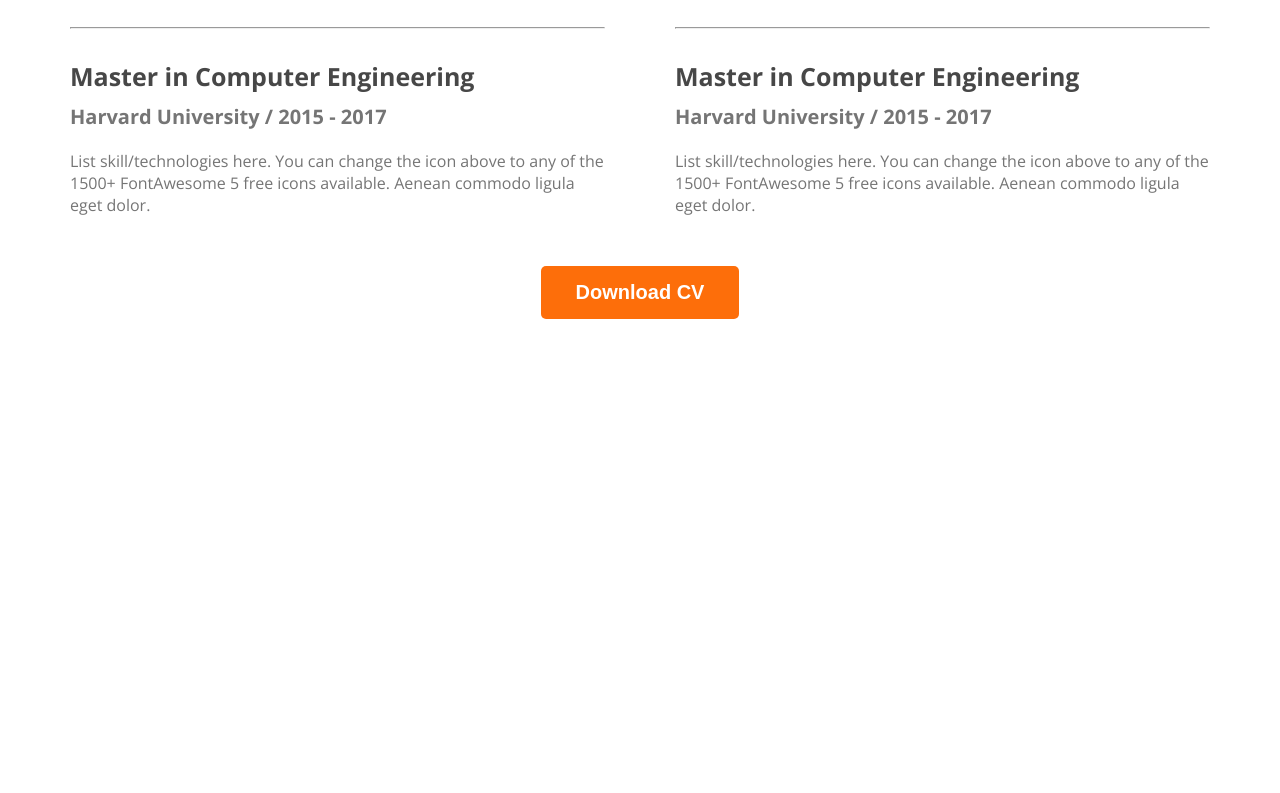
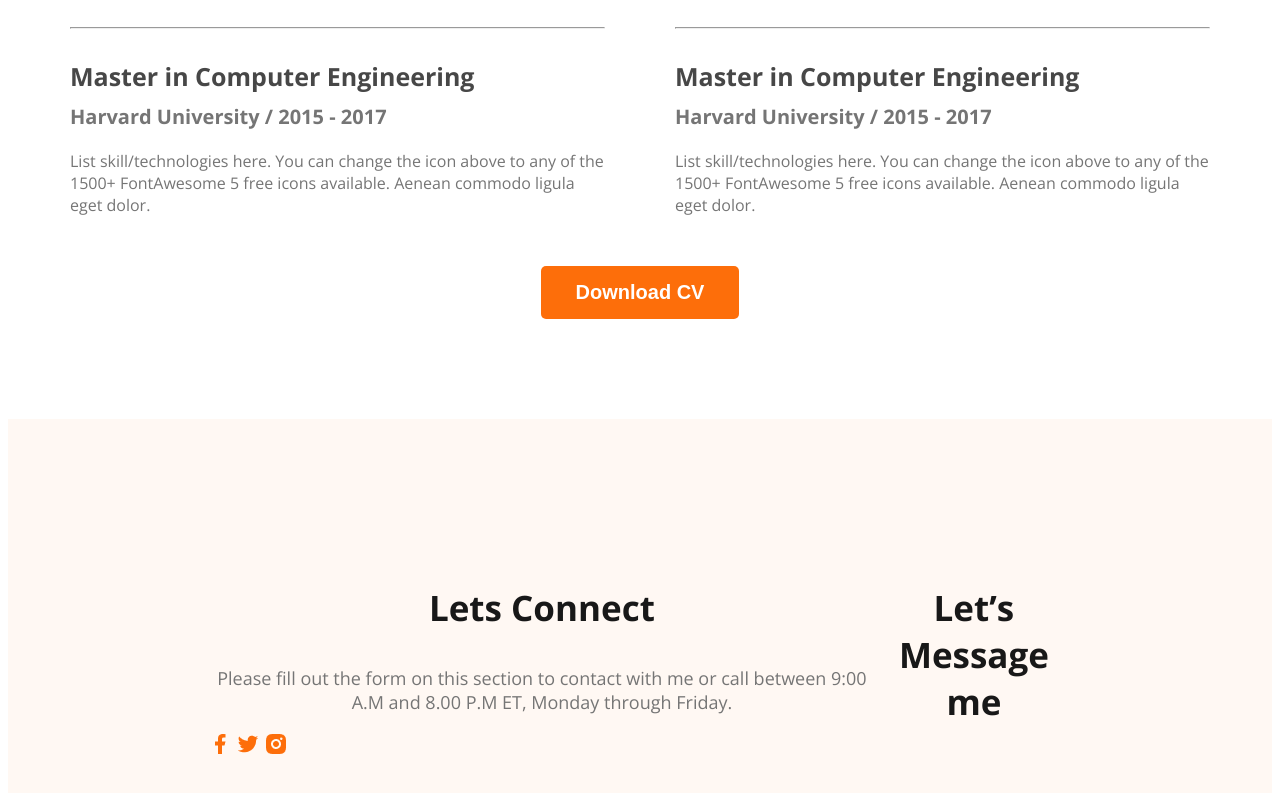
Before and after one commit to Azmain-Faisal/webdev-portfolio, a plain HTML site: page index.html in a window 1280 px wide. Shown: the part 2846-3639 px from the top of the page. Before the commit the page ends 3173 px from the top, so only its background shows below. Drawn offline with nearby package versions, Linux system fonts and the light colour scheme.

Commit message:
basic footer added

```diff
--- a/index.html
+++ b/index.html
@@ -148,10 +148,26 @@
                 <button class="but-primary">Download CV</button>
             </div>
         </section>
+    </main>
 
-    </main>
     <footer>
-
+        <div class="footer-col">
+            <div class="footer-title-con">
+                <h3 class="section-title">Lets Connect</h3>
+                <p class="section-des">Please fill out the form on this section to contact with me or call between 9:00 A.M and 8.00 P.M ET, Monday through Friday.</p>
+            </div>
+            <div class="social-link">
+                <a href="https://www.facebook.com/">
+                <img src="images/icons/facebook.png" alt=""></a>
+                <a href="https://twitter.com/home"><img src="images/icons/twitter.png" alt=""></a>
+                <a href="https://www.instagram.com/"><img src="images/icons/insta.png" alt=""></a>
+            </div>
+        </div>
+        <div class="footer-col">
+            <div class="footer-title-con">
+                <h3 class="section-title">Let’s Message me</h3>
+            </div>
+        </div>
     </footer>
 
 </body>
--- a/styles/portfolio.css
+++ b/styles/portfolio.css
@@ -204,3 +204,13 @@ main section {
     text-align: center;
     margin-top: 50px;
 }
+
+/* footer related styles */
+footer{
+    display: flex;
+    background: #FFF8F3;
+    margin-top: 100px;
+    padding: 130px 200px;
+}
+.footer-col{
+}
```
